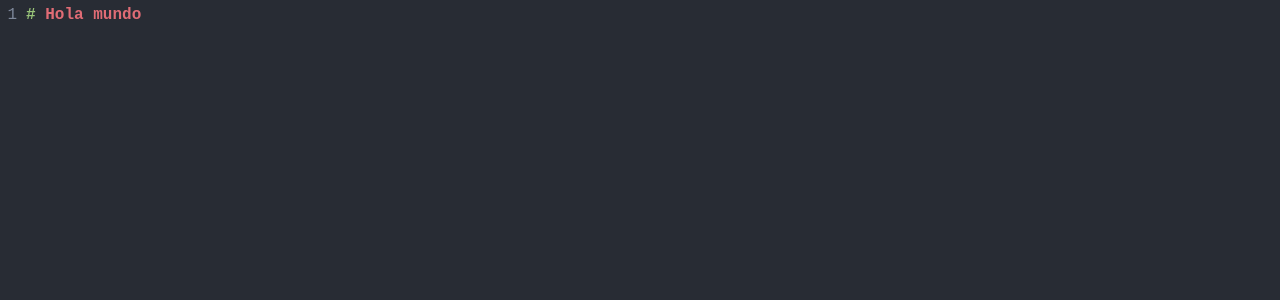
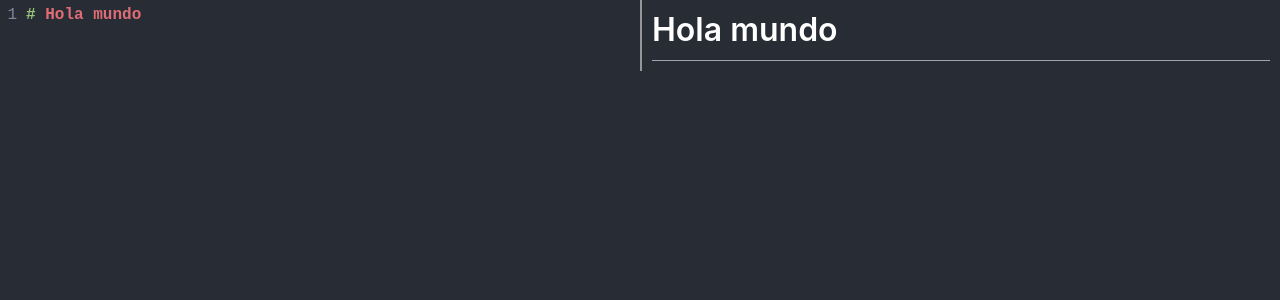
Before and after one commit to daviardev/markdown-editor, a React (Vite) app: page / in a window 1280 px wide. Shown: the top 300 px of the page. Built offline with nearby package versions, Linux system fonts and the light colour scheme.

Commit message:
feat: Use preview component

```diff
--- a/src/App.jsx
+++ b/src/App.jsx
@@ -1,11 +1,16 @@
+import { useState } from 'react'
+
+import Preview from 'components/Preview'
 import MarkdownEditor from 'components/MarkdownEditor'
 
 import './App.css'
 
 const App = () => {
+  const [editorCodeValue, setEditorCodeValue] = useState('')
   return <>
     <div className='editor'>
-      <MarkdownEditor handleEditorValueChange={() => ''} />
+      <MarkdownEditor handleEditorValueChange={setEditorCodeValue} />
+      <Preview code={editorCodeValue} />
     </div>
   </>
 }
```
